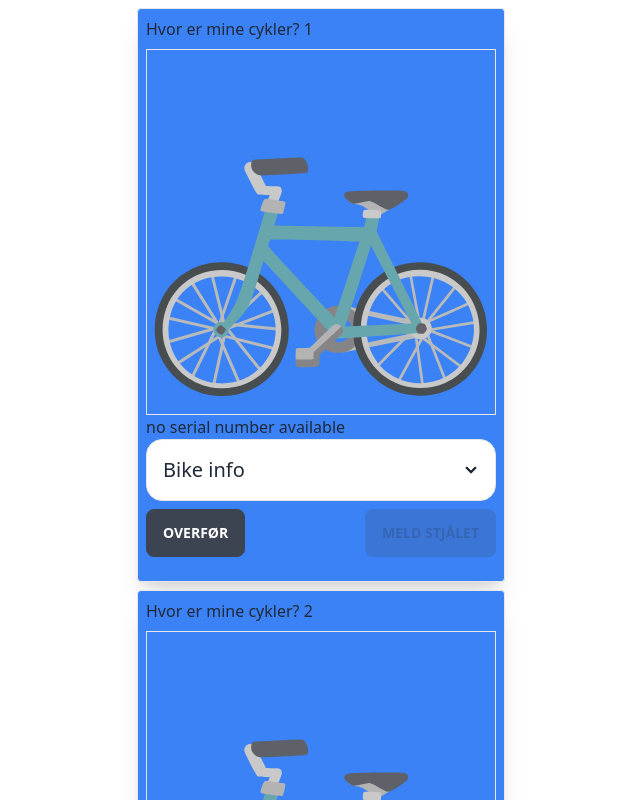
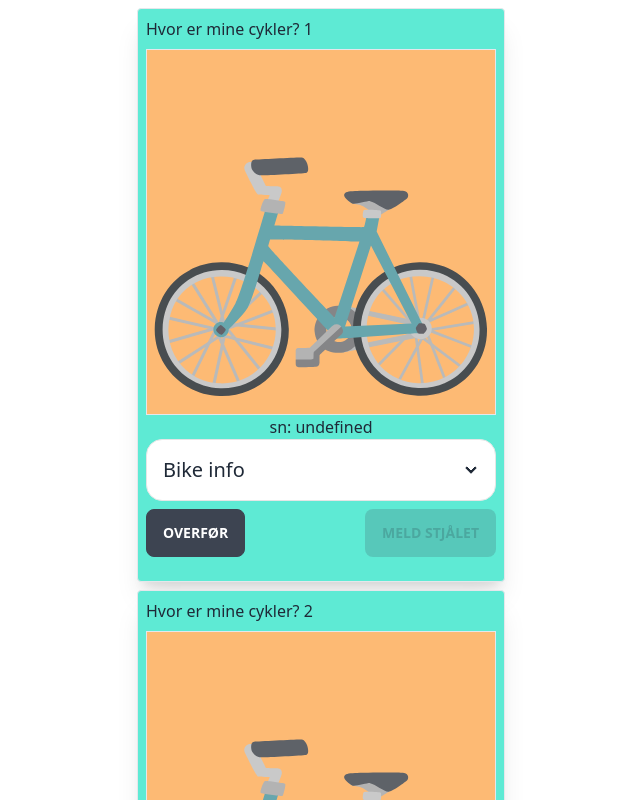
Before and after one commit to Mihusu/myBicycle, a React (Vite) app in the folder site/: page /minecykler in a window 1280 px wide. Shown: the top 800 px of the page, without its empty margins (319-959 px from the left). Built offline with nearby package versions, Linux system fonts and the light colour scheme.

Commit message:
new colours

```diff
--- a/site/src/components/CykelComponent.jsx
+++ b/site/src/components/CykelComponent.jsx
@@ -2,18 +2,18 @@ import React from 'react'
 
 function CykelComponent(props) {
     return (
-        <div className='CykelComponent container flex flex-col grid-flow-col justify-content py-2'>
+        <div className='CykelComponent container flex flex-col py-2'>
 
-            <img className='CykelBillede py-2 border'
+            <img className='CykelBillede py-2 border bg-orange-300'
                 src={
                     props.billede || "../src/assets/bicycle-svgrepo.svg"
                 }
                 alt={
-                    "../src/assets/bicycle.png" || "empty"
+                    "../src/assets/bicycle-svgrepo.svg"
                 }/>
 
-            <p>{
-                props.serialNumber || "no serial number available"
+            <p className='place-self-center'>{
+                "sn: " + props.serialNumber || "no serial number available"
             }</p>
 
             <div tabIndex={0}
--- a/site/src/pages/MineCykler.jsx
+++ b/site/src/pages/MineCykler.jsx
@@ -11,10 +11,10 @@ const MineCykler = () => {
 
             <div className='container max-w-sm mx-auto p-2 space-y-2 '>
                 {
-                [...Array(6)].map((_, key) => {
+                [...Array(4)].map((_, key) => {
                     return (
                         <div key={key}
-                            className={`w-full bg-blue-500 shadow-xl border rounded p-2 focus:py-48`}>
+                            className={`w-full bg-teal-300 shadow-xl border rounded p-2 focus:py-48`}>
                             <div>Hvor er mine cykler? {key + 1}</div>
 
                             <CykelComponent />
```
